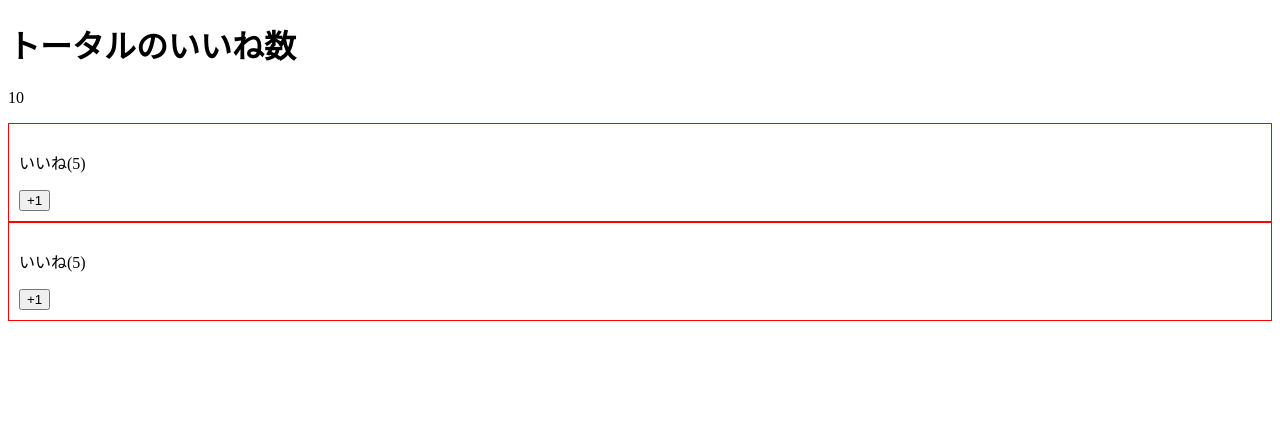
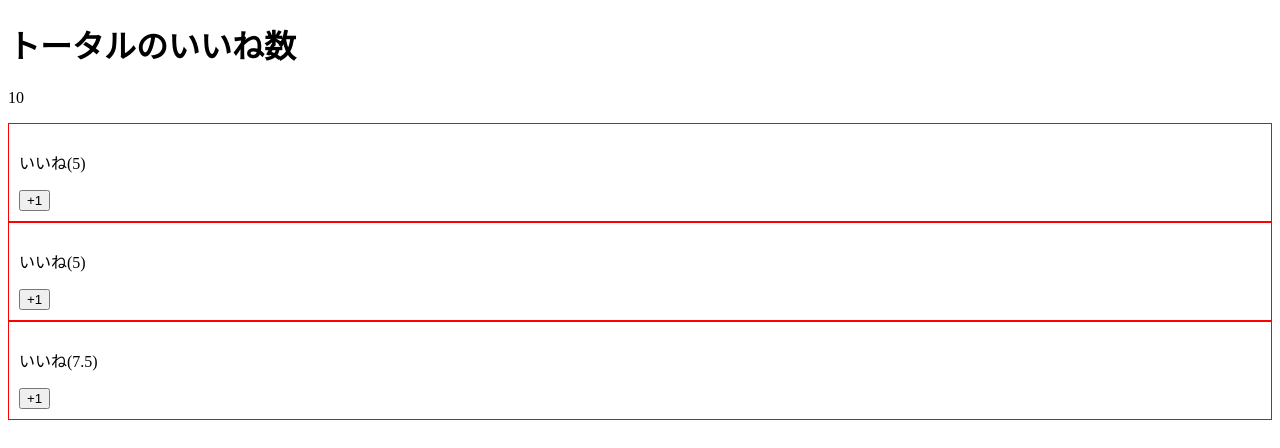
Before and after one commit to fukugit/learning-vue, a Vue app in the folder 4-vue-cli/sample-vue/: page / in a window 1280 px wide. Shown: the top 448 px of the page. Built offline with nearby package versions, Linux system fonts and the light colour scheme.

Commit message:
propsの使い方を更新

```diff
--- a/4-vue-cli/sample-vue/src/App.vue
+++ b/4-vue-cli/sample-vue/src/App.vue
@@ -3,8 +3,9 @@
     <LikeHeader></LikeHeader>
     <p>{{ number }}</p>
     <!-- 子コンポーネントのpropsに値を渡します。 -->
-    <LikeNumber :number="number"></LikeNumber>
-    <LikeNumber :number="number"></LikeNumber>
+    <LikeNumber :totalNumber="number"></LikeNumber>
+    <LikeNumber :totalNumber="number"></LikeNumber>
+    <LikeNumber></LikeNumber>
   </div>
 </template>
 
--- a/4-vue-cli/sample-vue/src/components/LikeNumber.vue
+++ b/4-vue-cli/sample-vue/src/components/LikeNumber.vue
@@ -1,7 +1,7 @@
 <template>
   <!-- このrootのdivタグがなければエラーになります。 -->
   <div>
-    <p>いいね({{ number/2 }})</p>
+    <p>いいね({{ totalNumber/2 }})</p>
     <button @click="increment">+1</button>
   </div>
 </template>
@@ -9,10 +9,20 @@
 <script>
 export default {
   /* 親コンポーネントから値'number'を受け取ります */
-  props: ["number"],
+  // props: ["number"],
+  // props: {
+  //   totalNumber: Number
+  // },
+  props: {
+    totalNumber: {
+      type: Number,
+      // requierd: true,
+      default: 15
+    }
+  },
   methods: {
     increment() {
-      this.number += 1;
+      this.totalNumber += 1;
     }
   }
 }
```
Also changed, not shown: 1 other file (tests, documents, lock files or other folders).
